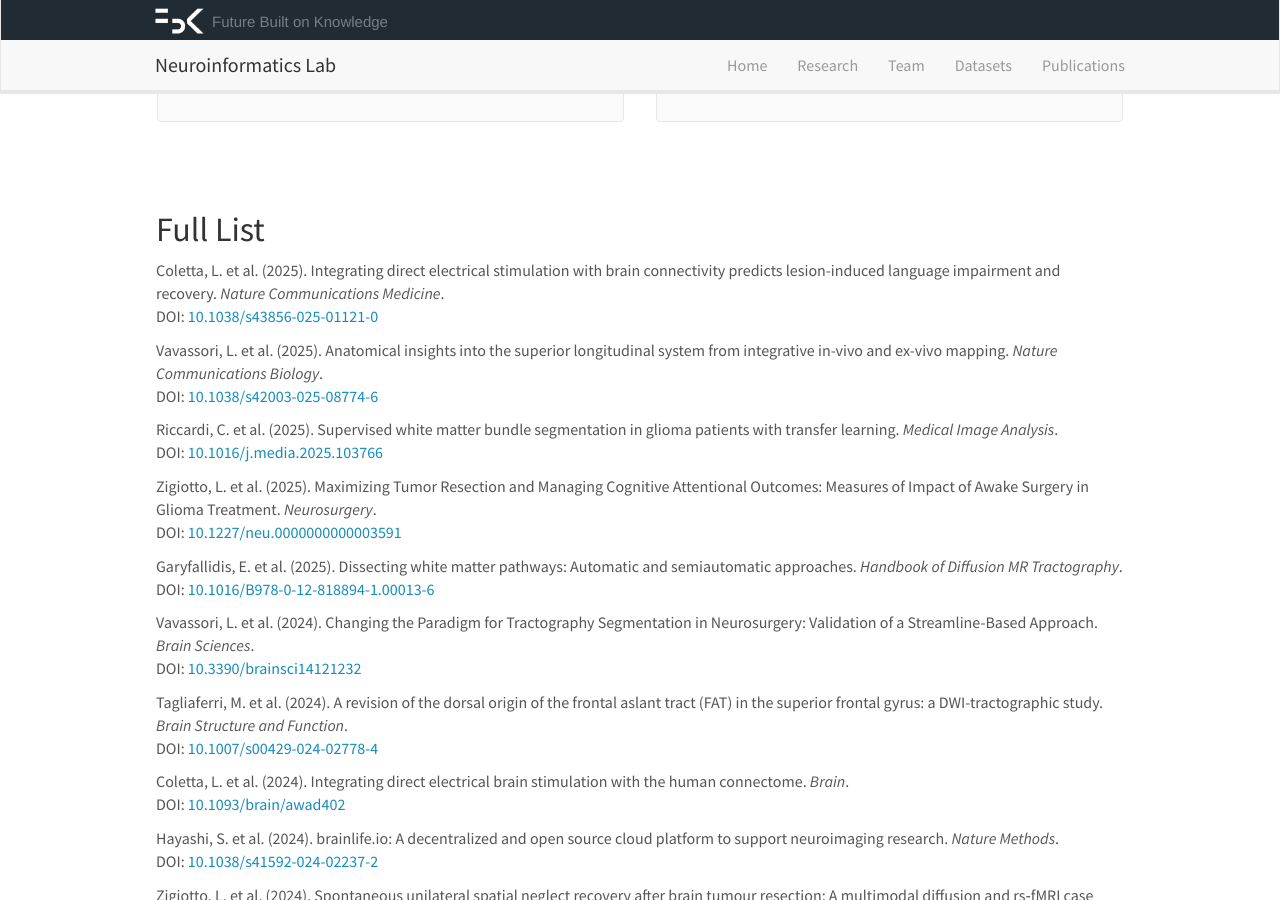
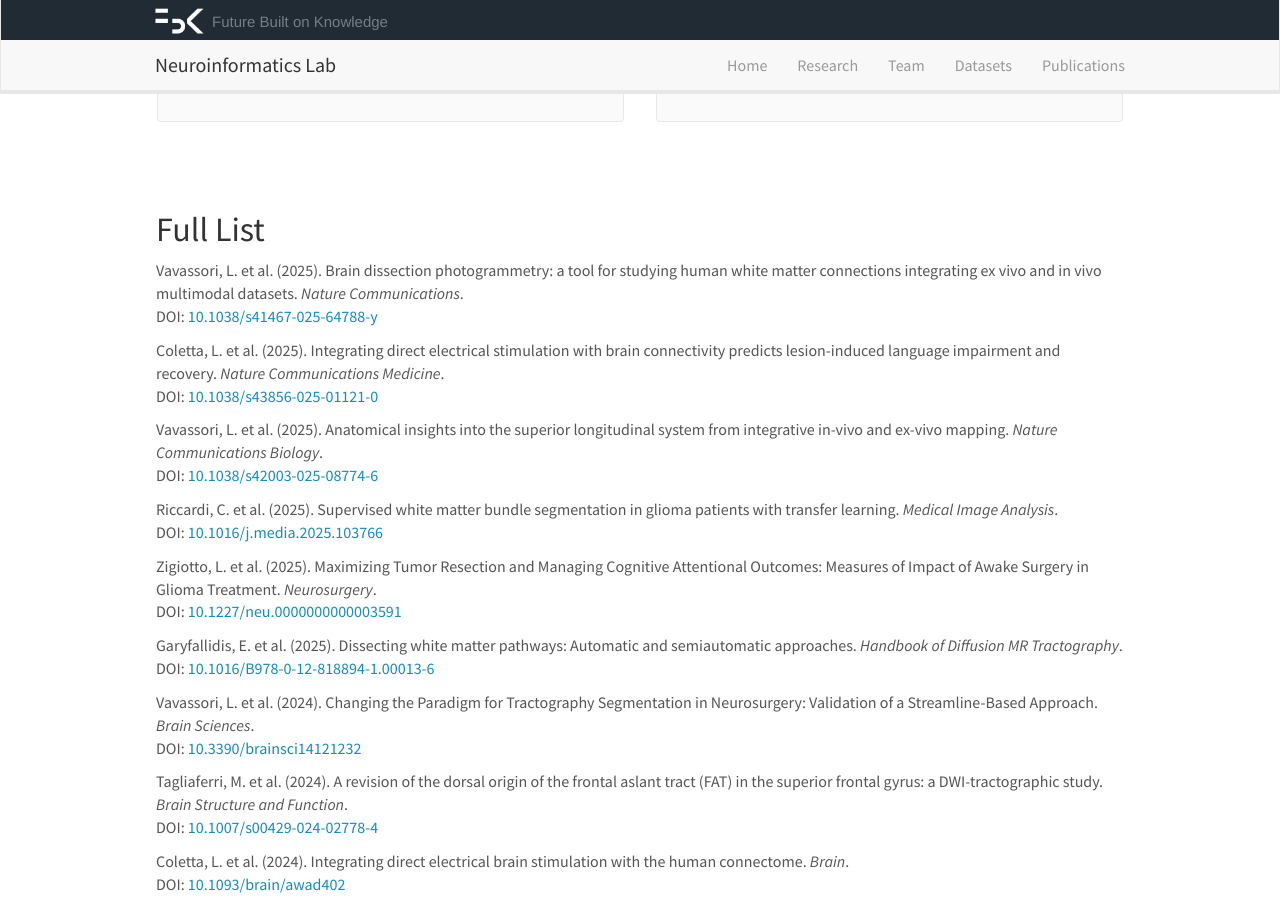
Before and after one commit to FBK-NILab/FBK-NILab.github.io, a Jekyll site: the page built from _pages/publications.md, in a window 1280 px wide and 900 px high, scrolled down 1130 px. Built offline with Jekyll 4.4.1, drawn with Linux system fonts in a browser that asks for light colours; nearby versions of some CDN libraries.

Commit message:
Update publist.yml

```diff
--- a/_data/publist.yml
+++ b/_data/publist.yml
@@ -1,3 +1,15 @@
+
+- title: "Brain dissection photogrammetry: a tool for studying human white matter connections integrating ex vivo and in vivo multimodal datasets"
+  image:
+  description:
+  authors: Vavassori, L. et al.
+  journal: Nature Communications
+  year: 2025
+  doi: 1
+  link:
+    url: https://doi.org/10.1038/s41467-025-64788-y
+    display: 10.1038/s41467-025-64788-y
+  highlight: 0
 
 - title: "Integrating direct electrical stimulation with brain connectivity predicts lesion-induced language impairment and recovery"
   image:
```
